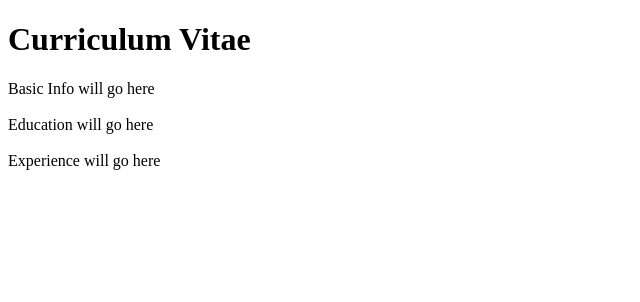
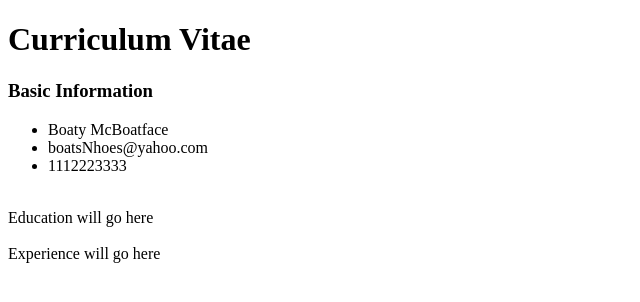
Before and after one commit to mike-shine/CV-application, a React (Create React App) app in the folder cv-project/: page / in a window 1280 px wide. Shown: the top 302 px of the page, without its empty margins (0-640 px from the left). Built offline with nearby package versions, Linux system fonts and the light colour scheme.

Commit message:
adding fake data from App.js state to components

```diff
--- a/cv-project/src/App.js
+++ b/cv-project/src/App.js
@@ -47,9 +47,9 @@ class App extends Component {
       <div>
         <h1>Curriculum Vitae</h1>
         <div>
-          <BasicInfo /><br/>
-          <Education /><br/>
-          <Experience /><br/>
+          <BasicInfo info={this.state.basicInfo} /><br/>
+          <Education info={this.state.education} /><br/>
+          <Experience info={this.state.experience} /><br/>
         </div>
       </div>
     );
--- a/cv-project/src/components/BasicInfo.js
+++ b/cv-project/src/components/BasicInfo.js
@@ -1,9 +1,14 @@
 import React from 'react';
 
-function BasicInfo(props) {
+function BasicInfo({info}) {
   return (
     <div>
-      Basic Info will go here
+    <h3>Basic Information</h3>
+      <ul>
+        <li>{info.name}</li>
+        <li>{info.email}</li>
+        <li>{info.phoneNumber}</li>
+      </ul>
     </div>
   );
 };
```
